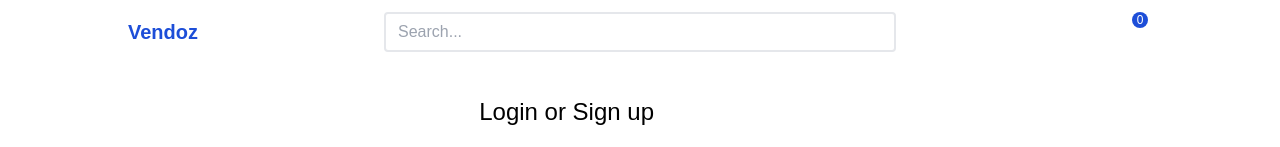
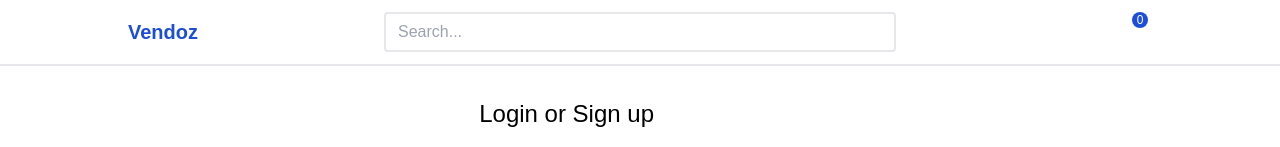
Before and after one commit to mirsahib/vendoz, a Next.js app in the folder frontend/: page /user/signin in a window 1280 px wide. Shown: the top 147 px of the page. Built offline with nearby package versions, Linux system fonts and the light colour scheme; some icons are missing; a web font is replaced by a local one.

Commit message:
:lipstick: Add border

```diff
--- a/frontend/src/components/Layout/Header.tsx
+++ b/frontend/src/components/Layout/Header.tsx
@@ -16,7 +16,7 @@ function Header() {
 	};
 
 	return (
-		<div className="py-3">
+		<div className="py-3 border-b-2 border-gray-200">
 			<nav className="flex justify-between items-center w-[95%] lg:w-[80%] sm:w-[90%] mx-auto">
 				<div className="flex basis-1/4 flex-row gap-8 items-center ">
 					<Link href="/">
@@ -92,15 +92,6 @@ function Header() {
 									<Link
 										className="flex p-2"
 										onClick={() => setIsOpenUser(false)}
-										href={"/user/register"}
-									>
-										Register
-									</Link>
-								</li>
-								<li className=" hover:bg-blue-800 hover:text-white text-sm rounded">
-									<Link
-										className="flex p-2"
-										onClick={() => setIsOpenUser(false)}
 										href={"/user/cart"}
 									>
 										View Cart
```
